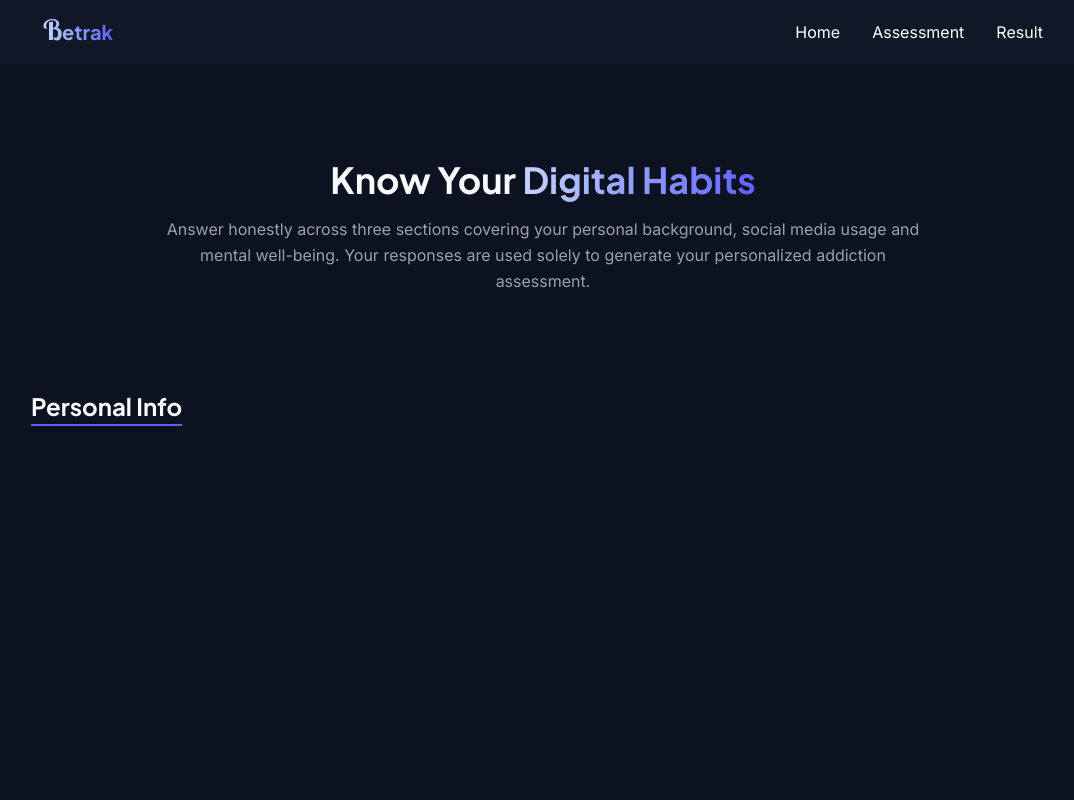
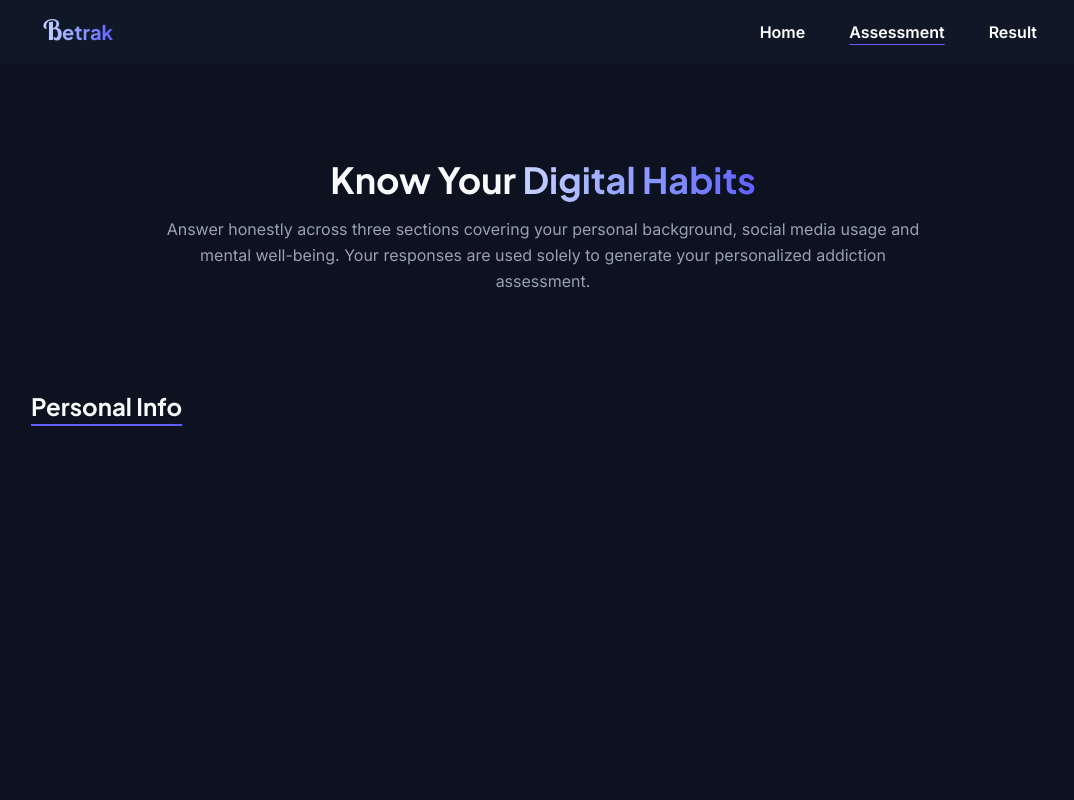
Before and after one commit to tahmid-khan-hub/Betrak, a Next.js app in the folder betrak-frontend/: page /assessment in a window 1280 px wide. Shown: the top 800 px of the page, without its empty margins (97-1171 px from the left). Built offline with nearby package versions, Linux system fonts and the light colour scheme.

Commit message:
Add NavLink hook, update Navbar links

```diff
--- a/betrak-frontend/src/app/SharedComponents/Navbar/Navbar.tsx
+++ b/betrak-frontend/src/app/SharedComponents/Navbar/Navbar.tsx
@@ -1,20 +1,20 @@
 "use client"
 import { motion, AnimatePresence } from "framer-motion";
-import Link from "next/link";
 import Menu from "@/app/hooks/Menu";
+import NavLink from "@/app/hooks/NavLinks";
 
 const Navbar = () => {
   const { isOpen, setIsOpen, menuRef } = Menu();
   const links = (
     <>
-      <li className="hover:text-indigo-500">
-        <Link href="/">Home</Link>
+      <li>
+        <NavLink href="/">Home</NavLink>
       </li>
-      <li className="hover:text-indigo-500">
-        <Link href="/assessment">Assessment</Link>
+      <li>
+        <NavLink href="/assessment">Assessment</NavLink>
       </li>
-      <li className="hover:text-indigo-500">
-        <Link href="/result">Result</Link>
+      <li>
+        <NavLink href="/result">Result</NavLink>
       </li>
     </>
   );
--- /dev/null
+++ b/betrak-frontend/src/app/hooks/NavLinks.tsx
@@ -0,0 +1,27 @@
+"use client";
+import Link from "next/link";
+import { usePathname } from "next/navigation";
+
+interface Props {
+  href?: string;
+  children: React.ReactNode;
+}
+
+export default function NavLink({ href, children }: Props) {
+  const pathname = usePathname();
+  const isActive = href ? pathname === href : false;
+
+  const className = `flex px-1.5 font-semibold ${
+    isActive ? "font-semibold underline underline-offset-6 decoration-indigo-500" : "font-semibold hover:text-indigo-500"
+  }`;
+
+  if (!href) {
+    return <div className={className}>{children}</div>;
+  }
+
+  return (
+    <Link href={href} className={className}>
+      {children}
+    </Link>
+  );
+}
```
